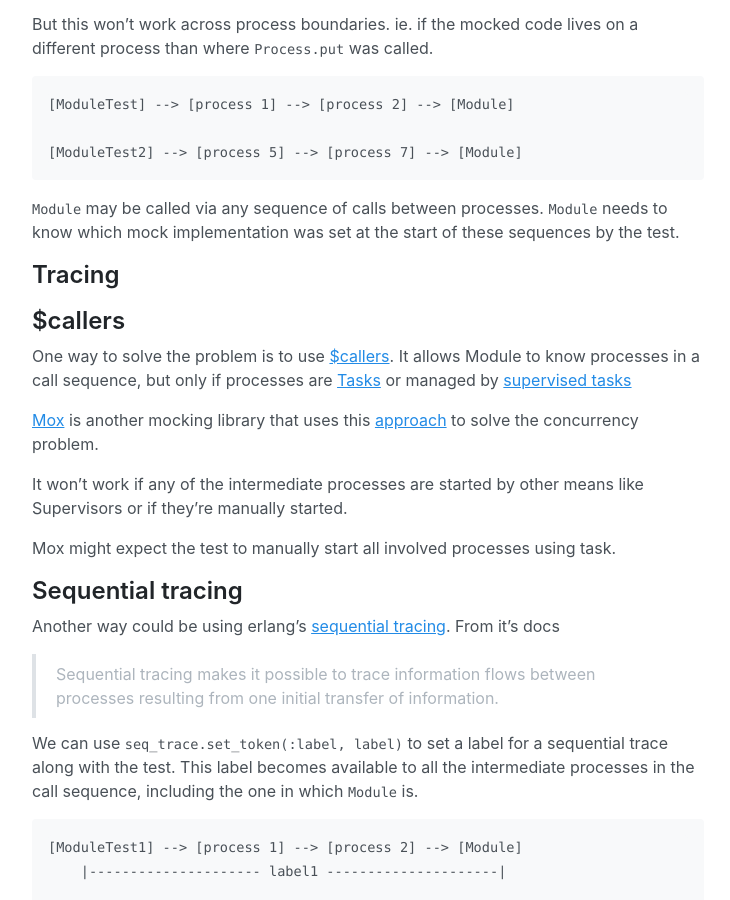
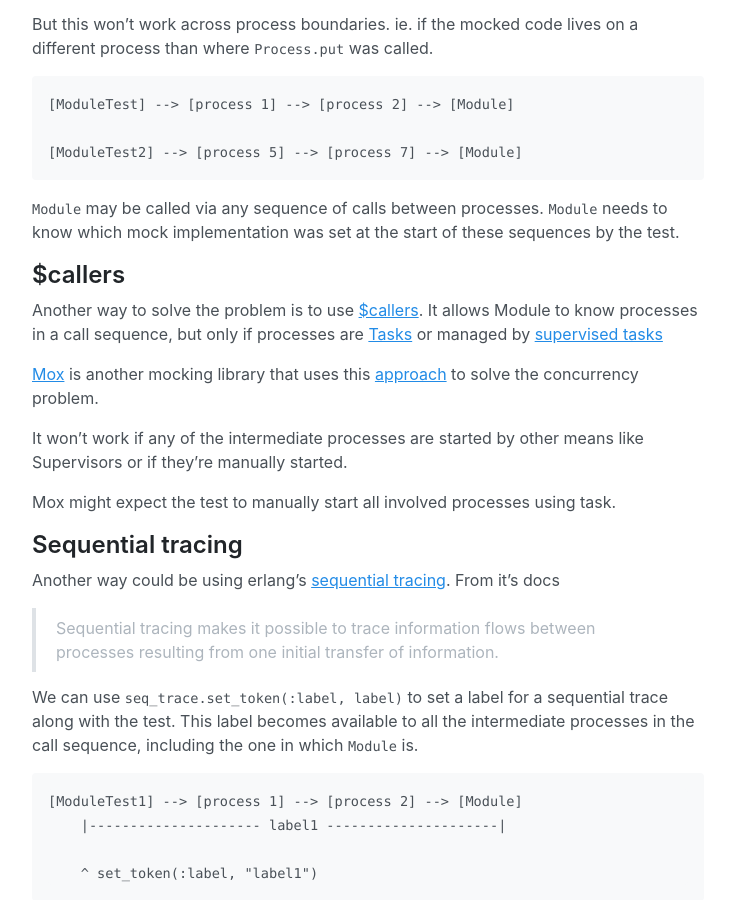
Before and after one commit to rahuljayaraman/rahuljayaraman.github.io, a Jekyll site: the page built from _posts/2020-12-30-concurrent-mocks-in-elixir.markdown, in a window 1280 px wide and 900 px high, scrolled down 1725 px. Shown: the whole window, without its empty margins (184-914 px from the left). Built offline with Jekyll 4.4.1, drawn with Linux system fonts in a browser that asks for light colours.

Commit message:
Edit post

```diff
--- a/_posts/2020-12-30-concurrent-mocks-in-elixir.markdown
+++ b/_posts/2020-12-30-concurrent-mocks-in-elixir.markdown
@@ -74,11 +74,9 @@
 
 `Module` may be called via any sequence of calls between processes. `Module` needs to know which mock implementation was set at the start of these sequences by the test.
 
-## Tracing
-
 ## $callers
 
-One way to solve the problem is to use [$callers](https://hexdocs.pm/elixir/1.10.0/Task.html#module-ancestor-and-caller-tracking). It allows Module to know processes in a call sequence, but only if processes are [Tasks](https://hexdocs.pm/elixir/Task.html) or managed by [supervised tasks](https://hexdocs.pm/elixir/Task.html#module-supervised-tasks)
+Another way to solve the problem is to use [$callers](https://hexdocs.pm/elixir/1.10.0/Task.html#module-ancestor-and-caller-tracking). It allows Module to know processes in a call sequence, but only if processes are [Tasks](https://hexdocs.pm/elixir/Task.html) or managed by [supervised tasks](https://hexdocs.pm/elixir/Task.html#module-supervised-tasks)
 
 [Mox](https://github.com/dashbitco/mox) is another mocking library that uses this [approach](https://github.com/dashbitco/mox/blob/fac3fb0cc87bdbf8fb25ba675611b4c4055add4f/lib/mox.ex#L716) to solve the concurrency problem.
 
```
